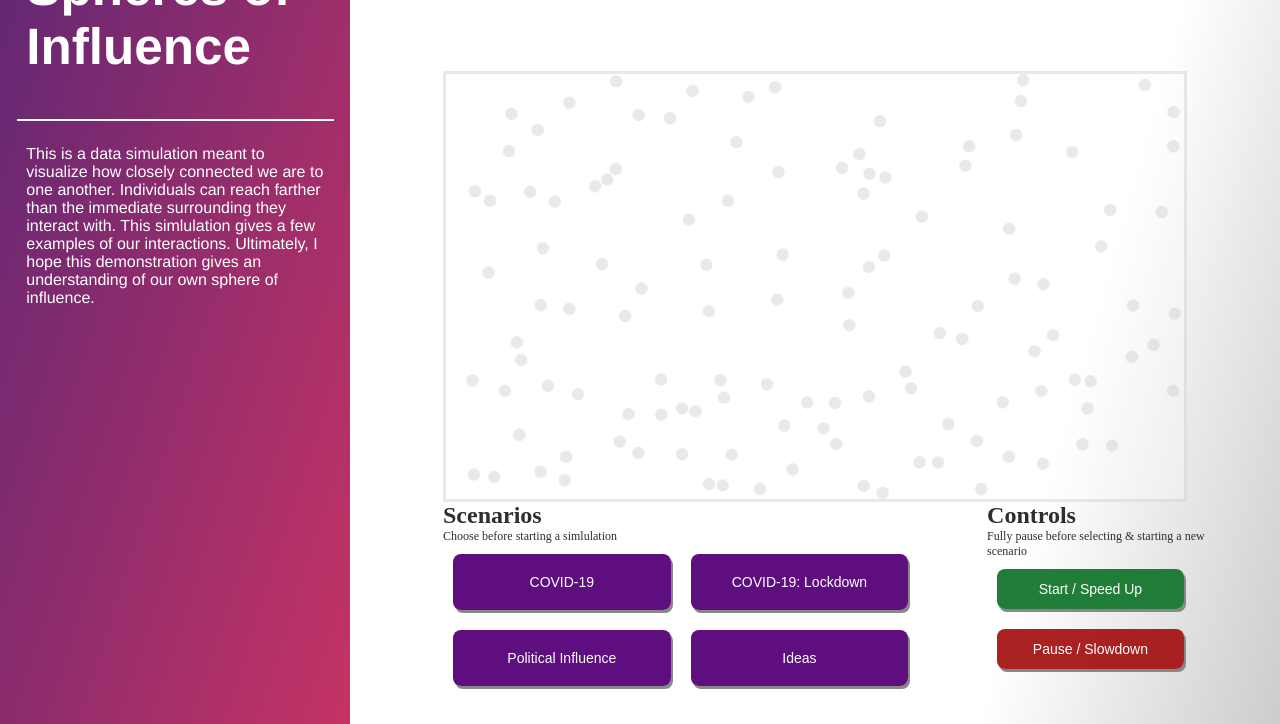
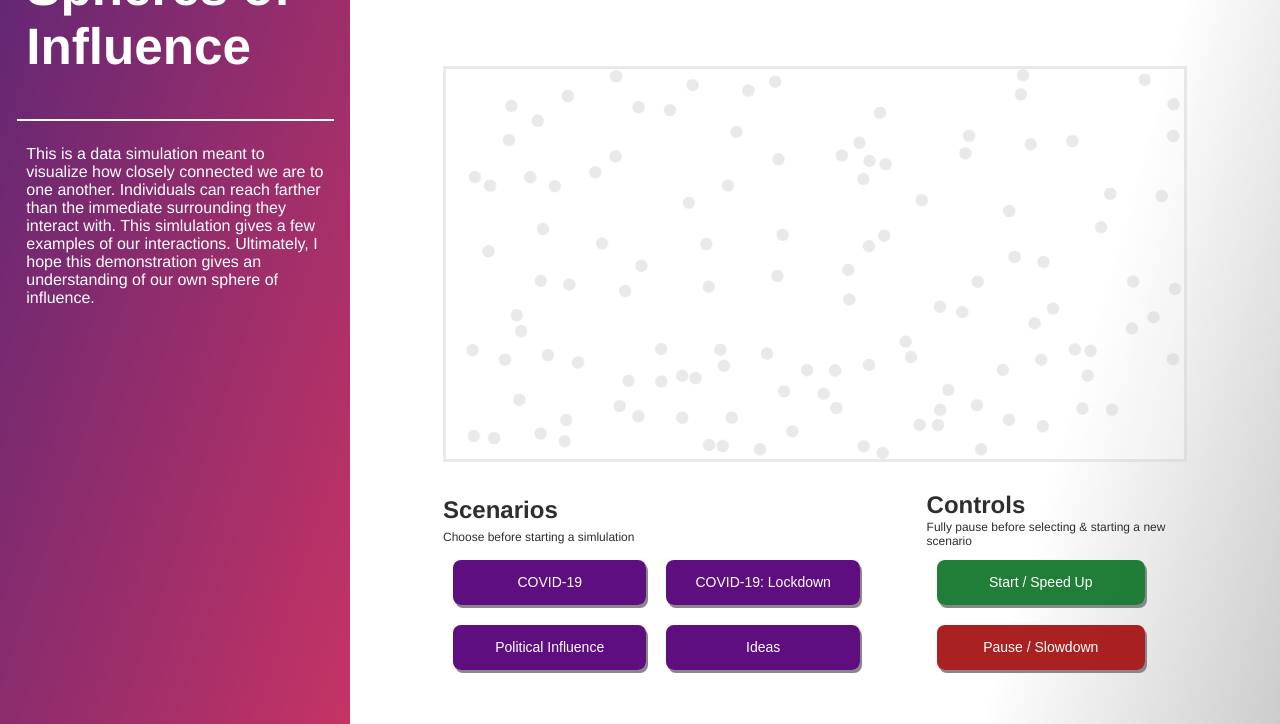
Before and after one commit to nick-barr/SpheresOfInfluence, a website built with webpack: page index.html in a window 1280 px wide. Shown: the part 76-800 px from the top of the page. Built offline with Linux system fonts and the light colour scheme.

Commit message:
overflow y on body-content updated to auto

```diff
--- a/index.html
+++ b/index.html
@@ -66,8 +66,11 @@
 
         <div class="body-controls-container">
             <div class="scenario-container">
-              <h3>Scenarios</h3>
-              <p class="scen">Choose before starting a simlulation</p>
+              <div class="scenario-words">
+                <h3>Scenarios</h3>
+                <p class="scenario-description">Choose before starting a simlulation</p>
+              </div>
+
               <div class="scenarios">
                   <button id="covid">COVID-19</button>
                   <button id="quarantine">COVID-19: Lockdown</button>
@@ -77,8 +80,11 @@
             </div>
 
             <div class="controls-container">
-              <h3 class="controls">Controls</h3>
-              <p class="cont">Fully pause before selecting & starting a new scenario</p>
+              <div class="controls-words">
+                <h3 class="controls">Controls</h3>
+                <p class="controls-description">Fully pause before selecting & starting a new scenario</p>
+              </div>
+
               <div class="controls">
                   <button id="simStart">Start / Speed Up</button>
                   <button id="simReset">Pause / Slowdown</button>
--- a/src/index.js
+++ b/src/index.js
@@ -22,7 +22,7 @@ document.addEventListener("DOMContentLoaded", function () {
     const ctx = canvasMain.getContext("2d");
     // canvasMain.width = window.innerWidth * .7;
     canvasMain.width = viewWidthCalc(innerWidth);
-    canvasMain.height = window.innerHeight * .6;
+    canvasMain.height = window.innerHeight * .55;
     let sim = new Simulation(canvasMain);
     let sphereArray = sim.spheres();
 
--- a/src/index.scss
+++ b/src/index.scss
@@ -13,7 +13,6 @@ body {
 
     display: flex;
     justify-content: row;
-
 }
 
 //user controls
@@ -96,23 +95,24 @@ hr {
     flex-direction: column;
     width: 100%;
     height: 100vh;
+    overflow-y: auto;
 
     // infected counter
     #tracker {
         list-style-type: none;
-        height: 50px;
-        width: auto;
-        // position: absolute;
-        // top: 142px;
-        top: 10vh;
+        height: 45px;
+        // width: 100%;
         font-family: Helvetica;
         font-size: 12px;
         font-weight:600;
         color: #616161;
-        // margin-left: 10%;
         padding-left: 10%;
+        max-width: 500px;
 
-
+        li {
+            height: 15px;
+            max-width: 500px;
+        }
         #uninfected {
             color:gray;
         }
@@ -131,7 +131,7 @@ hr {
         background: #ffffff93;
         margin: 10%;
         margin-top: 0;
-        margin-bottom: 0;
+        margin-bottom: 3%;
     }
 
     #active {
@@ -149,8 +149,12 @@ hr {
 
     .body-controls-container{
         display: flex;
-        // border: 1px solid red;
+        // padding-bottom: 10%;
         padding-left: 10%;
+        padding-right: 10%;
+        height: auto;
+
+
         .scenario-container{
             width: 65%;
         }
@@ -159,8 +163,16 @@ hr {
         }
     }
 
-    h3, .scen, .cont{
+    .scenario-words, .controls-words{
+        display: flex;
+        flex-direction: column;
+        justify-content: space-evenly;
+        height: 60px;
+    }
+    h3, .scenario-description, .controls-description{
         margin: 0;
+        width: 100%;
+        font-family: Helvetica;
     }
 
     h3 {
@@ -171,8 +183,8 @@ hr {
         height: auto;
     }
 
-    p.scen {
-        width: 85%;
+    .scenario-description, .controls-description {
+        // width: 85%;
         color: #2e2e2e;
         font-weight: light;
         font-size: 12px;
@@ -191,6 +203,7 @@ hr {
         button {
             width: 40%;
             height: 7vh;
+            max-height: 45px;
         }
     }
 
@@ -200,17 +213,8 @@ hr {
         background-color: #c696daf1;
     }
 
-    p.cont {
-        width: 85%;
-
-        font-weight: light;
-        font-size: 12px;
-
-        color: #2e2e2e;
-    }
-
     .controls {
-        width: 85%;
+        width: 100%;
         font-weight: bold;
         color: #2e2e2e;
         #simStart{
@@ -233,7 +237,8 @@ hr {
         display: inline-block;
         font-size: 14px;
         // margin: 2px 2px;
-        width: 75%;
+        width: 80%;
+        height: 45px;
         margin: 10px;
         border-radius: 8px;
 
@@ -251,8 +256,6 @@ hr {
     justify-content: flex-end;
 
         a {
-            // padding-right: 10px;
-            // padding-top: 10px;
             margin: 1%;
         }
     }
```
Also changed, not shown: dist/main.css, dist/main.js.
